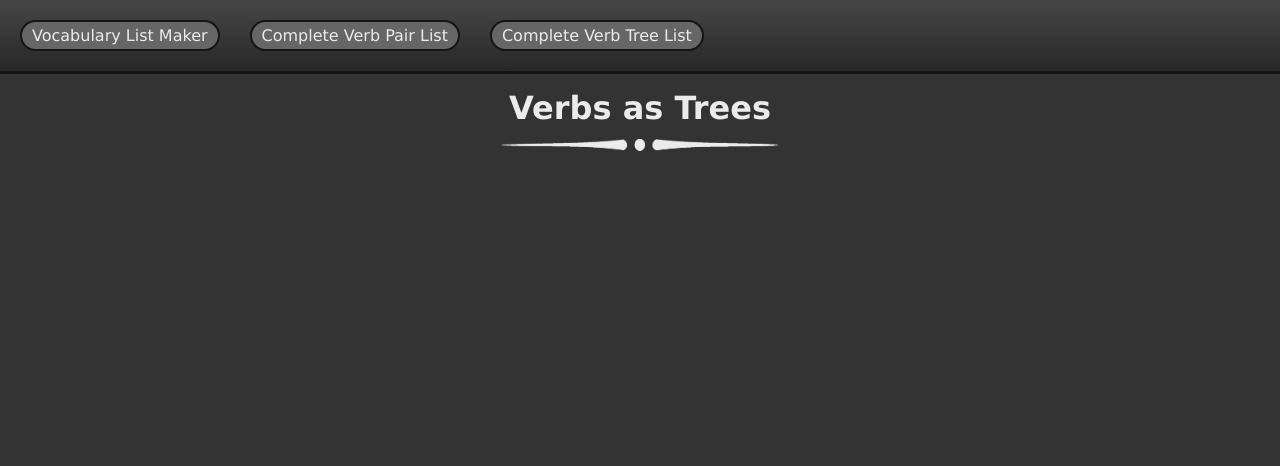
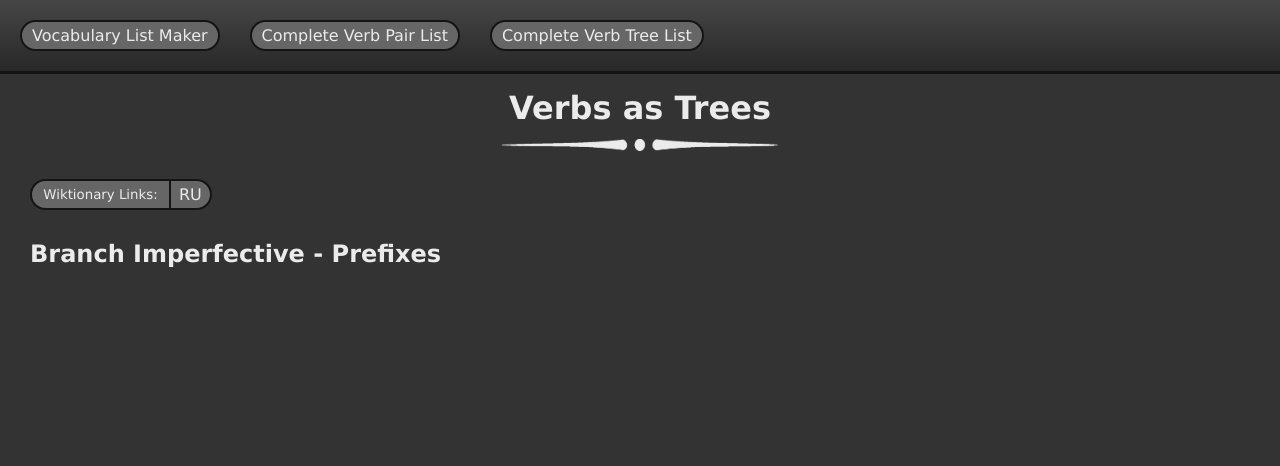
Before and after one commit to Noah3141/RussianVocabularyLister, a Flask app: template templates/trees.html in a window 1280 px wide. Shown: the top 466 px of the page. Run offline with Flask 2, Linux system fonts and the light colour scheme; the template is opened without the code that fills it, so the values that code supplies are empty; parts of the project's set-up code (start-up, migrations or seed data) failed here and were passed over.

Commit message:
Add files via upload

```diff
--- a/reference_lists_creator.py
+++ b/reference_lists_creator.py
@@ -51,7 +51,11 @@ def create_verb_list(reference_dictionary):
     for word in pair_dictionary:
         for prefix in prefix_list:
             if word.startswith(prefix):
-                word.removeprefix(prefix)
+                word = "-" + word.removeprefix(prefix)
+                if isinstance(tree_dictionary[word], list):
+                    tree_dictionary[word] = tree_dictionary[word].append(prefix + "-")
+                else:
+                    tree_dictionary[word] = tree_dictionary.get(word, [prefix])
 
 
     return(pair_dictionary, tree_dictionary)
--- a/templates/trees.html
+++ b/templates/trees.html
@@ -1,5 +1,4 @@
 {% extends "base.html" %}
-
 
 {% block title %}
     <title>Verb Trees</title>
@@ -12,12 +11,21 @@
 <h1>Verbs as Trees</h1>
         <img src="/static/images/Underline-Stroke.png">
 
+<div>
+    <div class="headers">
+        <div class="button-row">
+            <button id="wiki-button">Wiktionary Links:</button>
+            <div>RU</div>
+        </div>
+        <h2 id="list-header">Branch Imperfective - Prefixes</h2>
 
-
-
-
-
-
+    </div>
+    {% for word in tree_list %}
+    <p class="list-entry">
+        <a class="wiki-link-RU" target="_blank" href="https://ru.wiktionary.org/wiki/{{word}}">{{word}}</a> - {{tree_list[word]}}
+    </p>
+    {% endfor %}
+</div>
 
 
 
--- a/website__init.py
+++ b/website__init.py
@@ -1,4 +1,4 @@
-from flask import Flask, request, redirect, render_template
+from flask import Flask, request, redirect, render_template, url_for
 from flask_restful import Api, Resource, reqparse
 from russian_inflection_collapser import ruic
 from input_vocabulary_compiler import rubit
@@ -10,6 +10,10 @@ api = Api(app)
 
 with open("reference_dictionary.pkl", "rb") as f:
     reference_dictionary = pickle.load(f)
+
+@app.route("/", methods=["GET"])
+def home():
+    return redirect(url_for("RUBIT"))
 
 
 @app.route("/rubit", methods=["POST","GET"])
```
